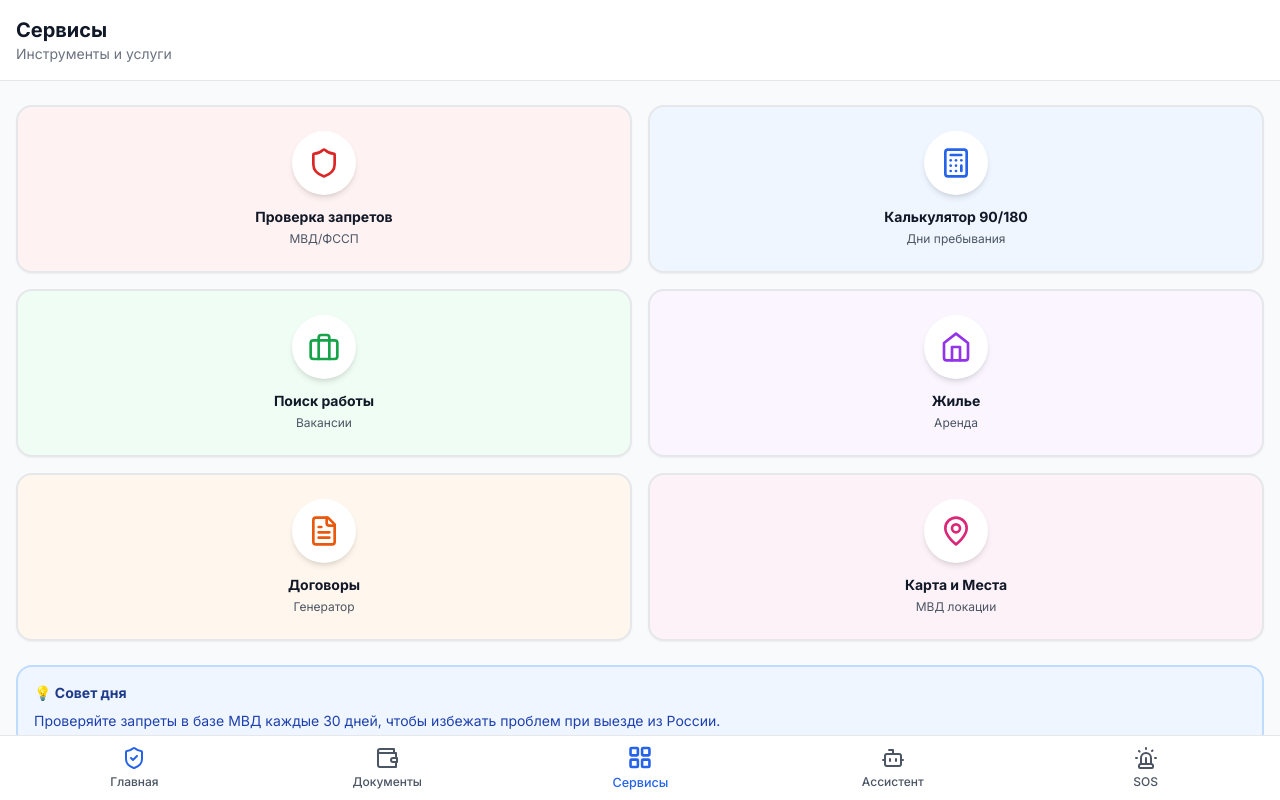
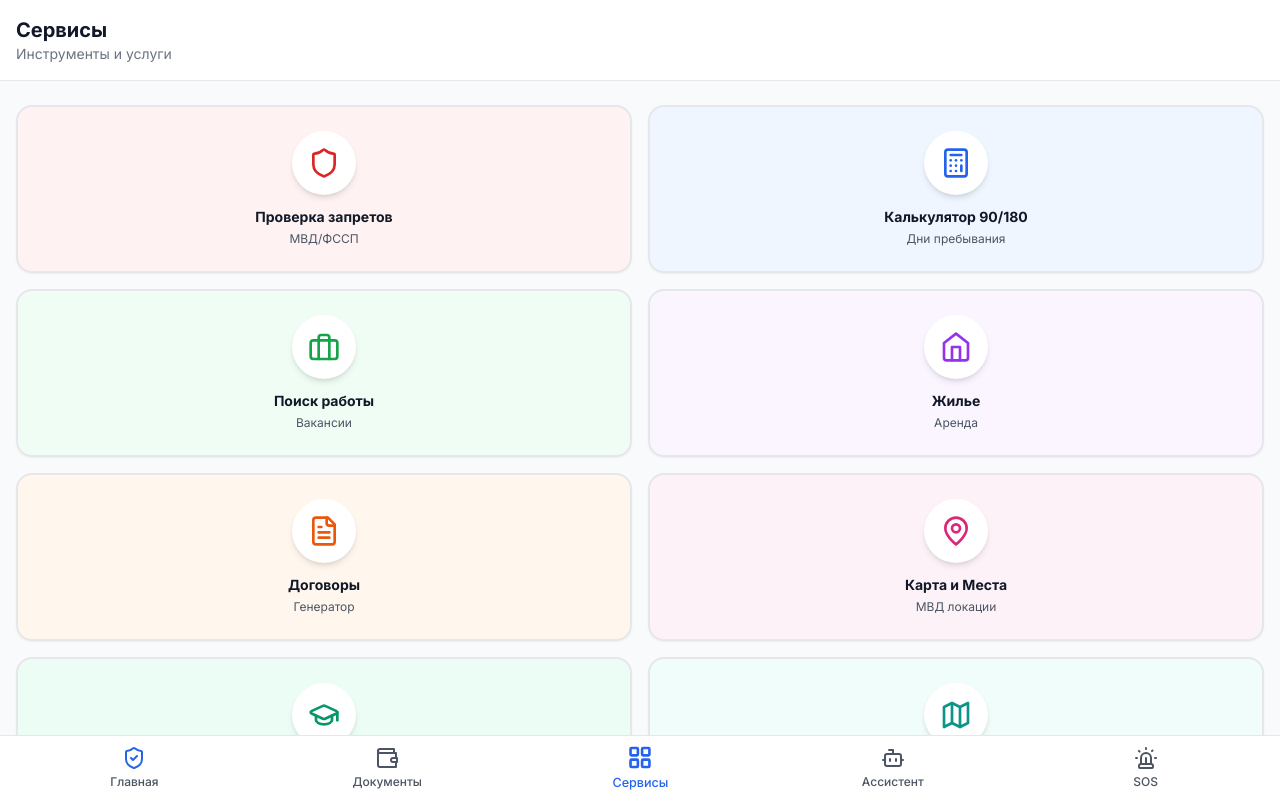
Before and after one commit to ruskem1980/migranthub_g, a Next.js app in the folder apps/frontend/: page /dashboard in a window 1280 px wide. Both pictures are taken after a click on the button "Сервисы". Built offline with nearby package versions, Linux system fonts and the light colour scheme.

Commit message:
Feat: Update Services components to include new services and icons for Exam and Mosque

```diff
--- a/apps/frontend/src/components/prototype/dashboard/ServicesScreen.tsx
+++ b/apps/frontend/src/components/prototype/dashboard/ServicesScreen.tsx
@@ -1,6 +1,6 @@
 'use client';
 
-import { Shield, Calculator, FileText, Briefcase, Home, MapPin, Languages, CreditCard, Wand2, Plus, Grid3x3, X } from 'lucide-react';
+import { Shield, Calculator, FileText, Briefcase, Home, MapPin, Languages, CreditCard, Wand2, Plus, Grid3x3, X, GraduationCap, Map } from 'lucide-react';
 import { useState } from 'react';
 import { DocumentGenerator } from '../services/DocumentGenerator';
 
@@ -15,7 +15,7 @@ export function ServicesScreen() {
     { id: 'check', icon: Shield, title: 'Проверка запретов', subtitle: 'Базы МВД/ФССП', color: 'red' },
     { id: 'payment', icon: CreditCard, title: 'Оплата патента', subtitle: 'Быстрая оплата', color: 'green' },
     { id: 'map', icon: MapPin, title: 'Карта Мигранта', subtitle: 'МВД, ММЦ, Маршруты', color: 'pink', hasModal: true },
-    { id: 'other', icon: Grid3x3, title: '🧩 Другие услуги', subtitle: '5 дополнительных', color: 'gray' },
+    { id: 'other', icon: Grid3x3, title: '🧩 Другие услуги', subtitle: '7 дополнительных', color: 'gray' },
   ];
 
   // Secondary Services (Hidden in "Other Services")
@@ -25,6 +25,8 @@ export function ServicesScreen() {
     { id: 'jobs', icon: Briefcase, title: '💼 Поиск работы', subtitle: 'Вакансии с патентом', color: 'green' },
     { id: 'housing', icon: Home, title: '🏠 Поиск жилья', subtitle: 'С регистрацией', color: 'purple' },
     { id: 'calculator', icon: Calculator, title: '🧮 Калькулятор', subtitle: '90/180 дней', color: 'blue' },
+    { id: 'exam', icon: GraduationCap, title: '📚 Экзамен по русскому', subtitle: 'Тренажер тестов', color: 'emerald' },
+    { id: 'mosques', icon: Map, title: '🕌 Карта мечетей', subtitle: 'Найти мечеть', color: 'teal' },
   ];
 
   const colorClasses: Record<string, { bg: string; icon: string }> = {
@@ -36,6 +38,8 @@ export function ServicesScreen() {
     pink: { bg: 'bg-pink-50', icon: 'text-pink-600' },
     indigo: { bg: 'bg-indigo-50', icon: 'text-indigo-600' },
     gray: { bg: 'bg-gray-50', icon: 'text-gray-600' },
+    emerald: { bg: 'bg-emerald-50', icon: 'text-emerald-600' },
+    teal: { bg: 'bg-teal-50', icon: 'text-teal-600' },
   };
 
   return (
--- a/apps/frontend/src/components/tabs/ServicesTab.tsx
+++ b/apps/frontend/src/components/tabs/ServicesTab.tsx
@@ -1,6 +1,6 @@
 'use client';
 
-import { Shield, Calculator, Briefcase, Home, FileText, MapPin } from 'lucide-react';
+import { Shield, Calculator, Briefcase, Home, FileText, MapPin, GraduationCap, Map } from 'lucide-react';
 import { cn } from '@/lib/utils';
 
 interface Service {
@@ -60,6 +60,22 @@ const services: Service[] = [
     icon: MapPin,
     color: 'text-pink-600',
     bgColor: 'bg-pink-50',
+  },
+  {
+    id: '7',
+    title: 'Экзамен по русскому',
+    description: 'Тренажер',
+    icon: GraduationCap,
+    color: 'text-emerald-600',
+    bgColor: 'bg-emerald-50',
+  },
+  {
+    id: '8',
+    title: 'Карта мечетей',
+    description: 'Найти мечеть',
+    icon: Map,
+    color: 'text-teal-600',
+    bgColor: 'bg-teal-50',
   },
 ];
 
```
Also changed, not shown: 1 other file (tests, documents, lock files or other folders).
